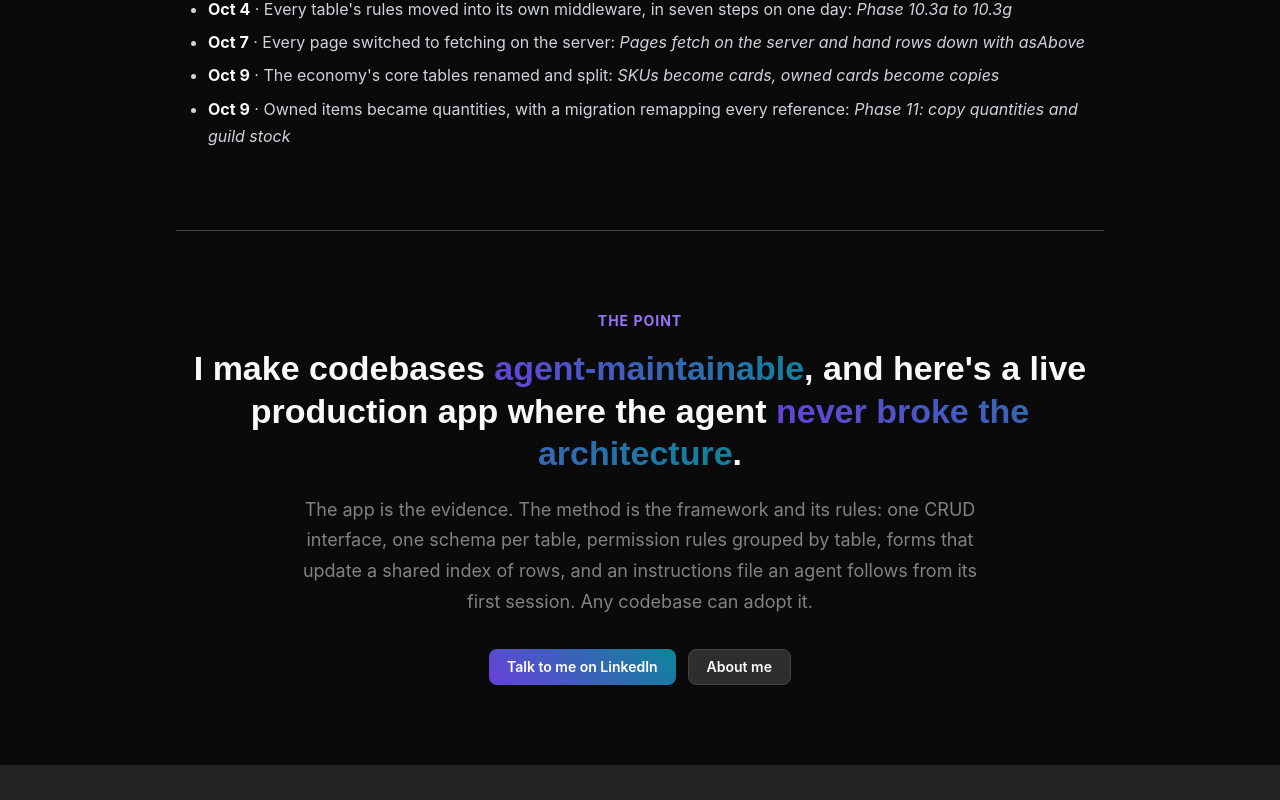
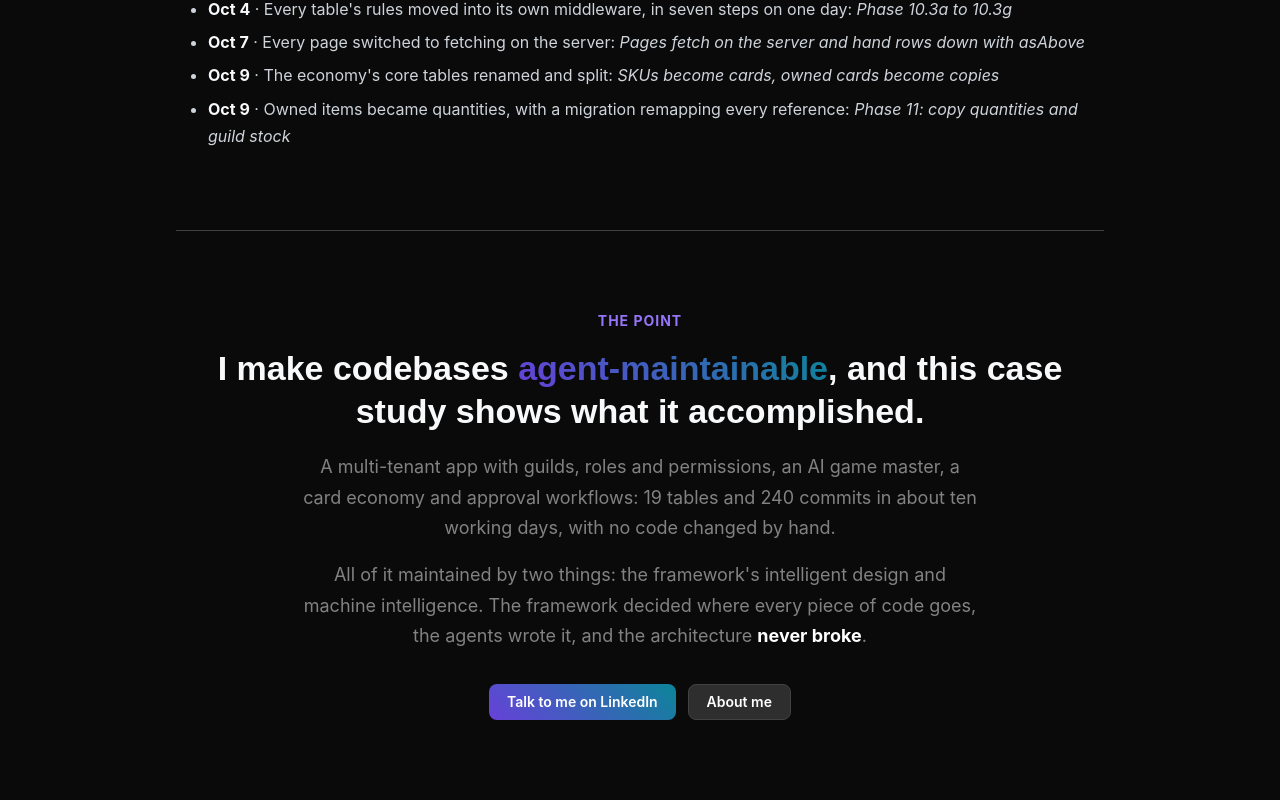
Before and after one commit to asasvirtuais/asasvirtuais, a Next.js app: page /never-broke-architecture in a window 1280 px wide. Shown: the part 10336-11136 px from the top of the page. Before the commit the page ends 11101 px from the top, so only its background shows below. Built offline with nearby package versions, Linux system fonts and the light colour scheme.

Commit message:
Rewrite the case study's closing section
Say what the case study shows: a multi-tenant app with many features,
maintained by the framework's design and by agents.

Co-Authored-By: Claude Opus 5.5 <noreply@anthropic.com>
Claude-Session: https://claude.ai/code/session_01KMBhNXG5oChxyCxm95FkrD

```diff
--- a/app/never-broke-architecture/case-study.tsx
+++ b/app/never-broke-architecture/case-study.tsx
@@ -110,13 +110,17 @@ export function CaseStudy({ markdown }: { markdown: string }) {
         <Box style={{ textAlign: 'center' }}>
           <Text size="sm" c="violet" fw={700} tt="uppercase" mb="md" style={{ letterSpacing: '1px' }}>The point</Text>
           <Title order={2} fz={{ base: rem(26), sm: rem(34) }} mb="lg" style={{ lineHeight: 1.25 }}>
-            I make codebases <Text span variant="gradient" gradient={gradientText} inherit>agent-maintainable</Text>, and here's
-            a live production app where the agent <Text span variant="gradient" gradient={gradientText} inherit>never broke the architecture</Text>.
+            I make codebases <Text span variant="gradient" gradient={gradientText} inherit>agent-maintainable</Text>, and
+            this case study shows what it accomplished.
           </Title>
-          <Text c="dimmed" size="lg" mb="xl" style={{ maxWidth: 680, margin: '0 auto', lineHeight: 1.7 }}>
-            The app is the evidence. The method is the framework and its rules: one CRUD interface, one schema per table,
-            permission rules grouped by table, forms that update a shared index of rows, and an instructions file an agent
-            follows from its first session. Any codebase can adopt it.
+          <Text c="dimmed" size="lg" style={{ maxWidth: 680, margin: '0 auto 16px', lineHeight: 1.7 }}>
+            A multi-tenant app with guilds, roles and permissions, an AI game master, a card economy and approval
+            workflows: 19 tables and 240 commits in about ten working days, with no code changed by hand.
+          </Text>
+          <Text c="dimmed" size="lg" style={{ maxWidth: 680, margin: '0 auto', lineHeight: 1.7 }}>
+            All of it maintained by two things: the framework's intelligent design and machine intelligence. The framework
+            decided where every piece of code goes, the agents wrote it, and the architecture{' '}
+            <Text span c="white" fw={700} inherit>never broke</Text>.
           </Text>
           <Group justify="center" gap="sm" mt="xl">
             <Button component="a" href="https://linkedin.com/in/asasvirtuais" target="_blank" variant="gradient" gradient={gradientText} radius="md">
```
